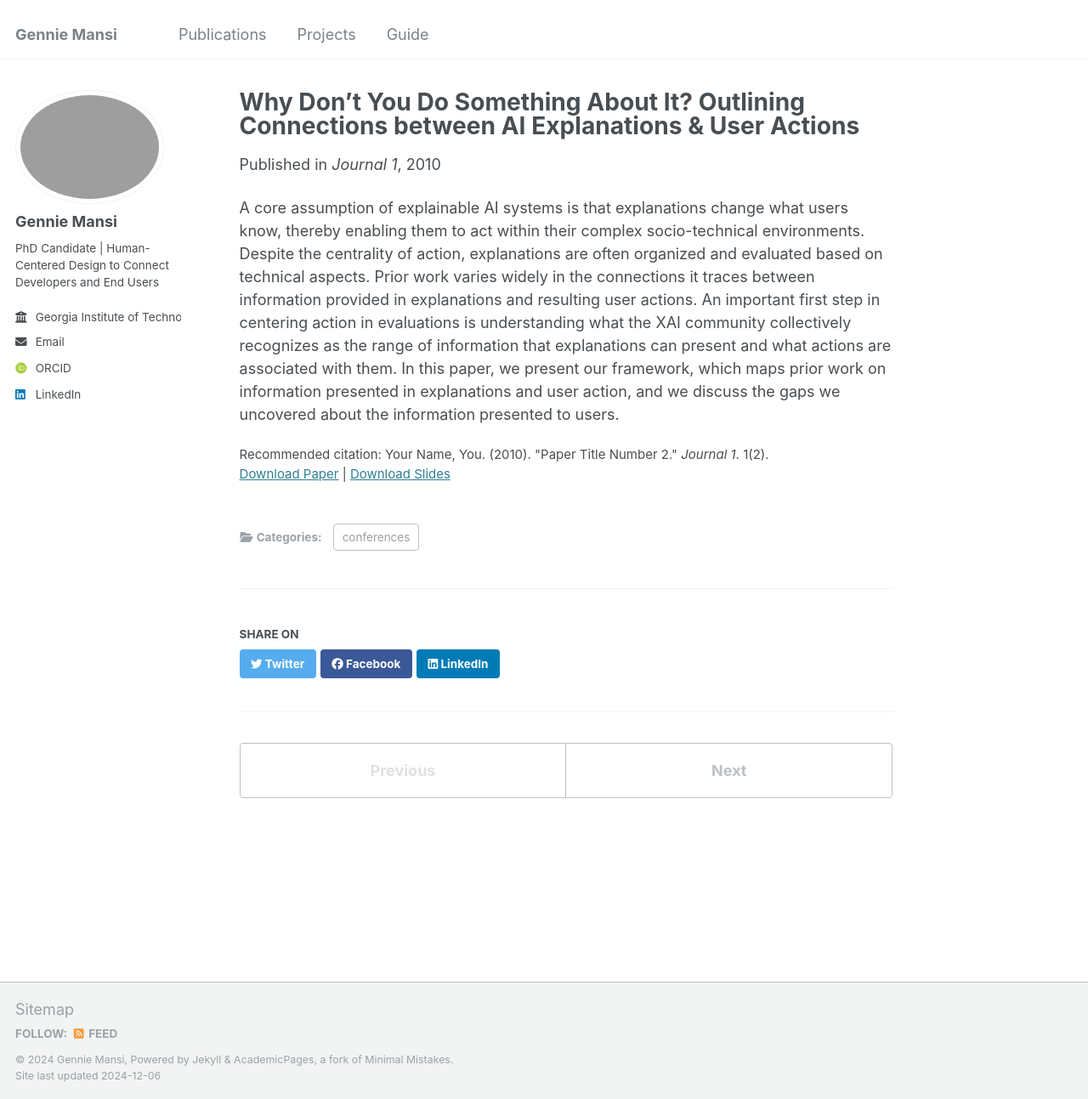
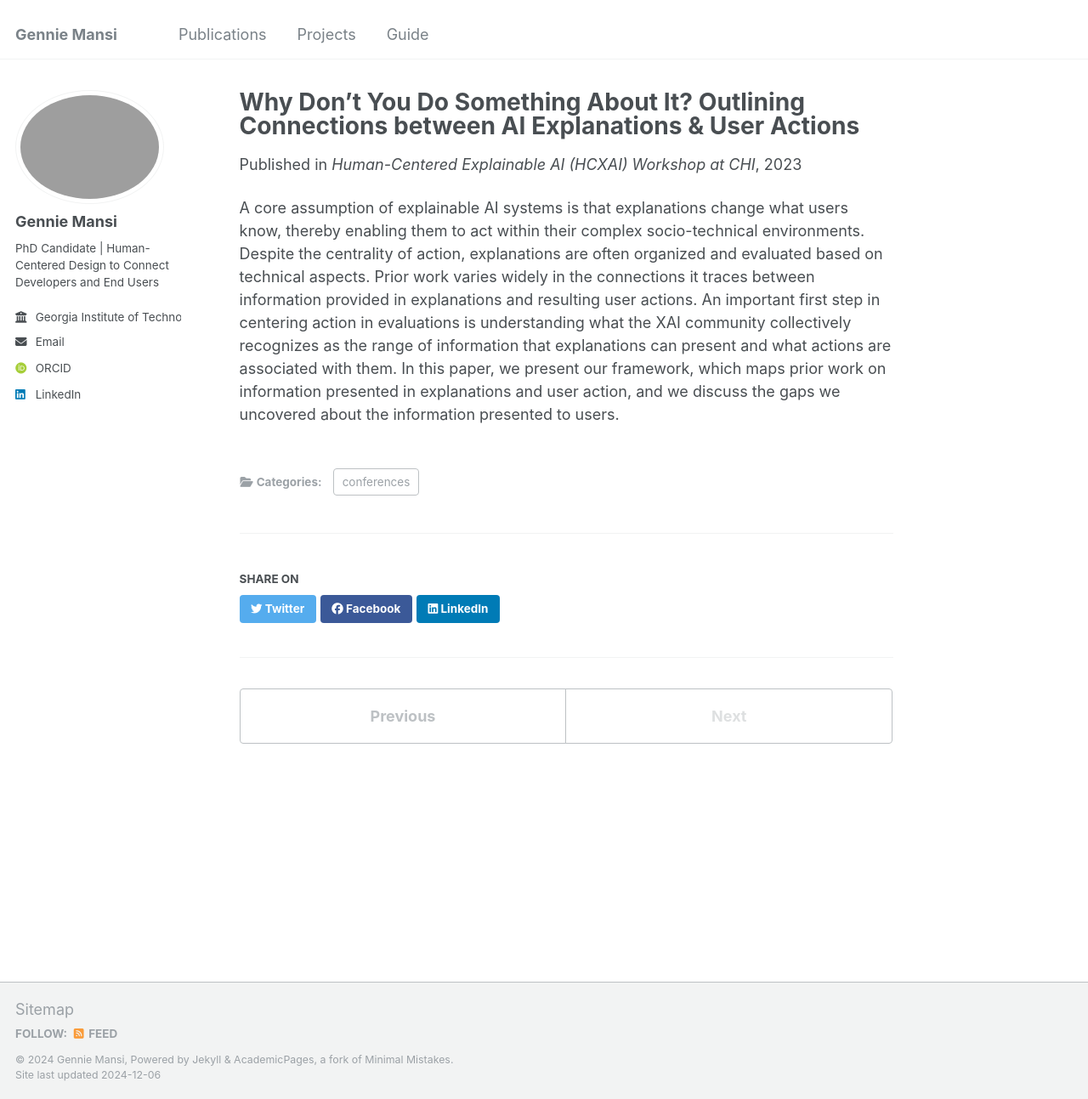
Before and after one commit to GIM494/gim494.github.io, a Jekyll site: the page built from _publications/2010-10-01-paper-title-number-2.md, in a window 1280 px wide and 1293 px high. Shown: the whole window at 85% size. Built offline with Jekyll 4.4.1, drawn with Linux system fonts in a browser that asks for light colours; some web fonts are replaced.

Commit message:
Added paper publication, no name change yet

```diff
--- a/_publications/2010-10-01-paper-title-number-2.md
+++ b/_publications/2010-10-01-paper-title-number-2.md
@@ -3,12 +3,12 @@ title: "Why Don't You Do Something About It? Outlining Connections between AI Ex
 collection: publications
 category: conferences
 permalink: /publication/2010-10-01-paper-title-number-2
-excerpt: 'This paper is about the number 2. The number 3 is left for future work.'
-date: 2010-10-01
-venue: 'Journal 1'
-slidesurl: 'http://academicpages.github.io/files/slides2.pdf'
-paperurl: 'http://academicpages.github.io/files/paper2.pdf'
-citation: 'Your Name, You. (2010). &quot;Paper Title Number 2.&quot; <i>Journal 1</i>. 1(2).'
+excerpt:
+date: 2023-03-28
+venue: 'Human-Centered Explainable AI (HCXAI) Workshop at CHI'
+slidesurl:
+paperurl: 'https://arxiv.org/pdf/2305.06297'
+citation:
 ---
 
 A core assumption of explainable AI systems is that explanations change what users know, thereby enabling them to act within their complex socio-technical environments. Despite the centrality of action, explanations are often organized and evaluated based on technical aspects. Prior work varies widely in the connections it traces between information provided in explanations and resulting user actions. An
```
Also changed, not shown: 1 other file.
